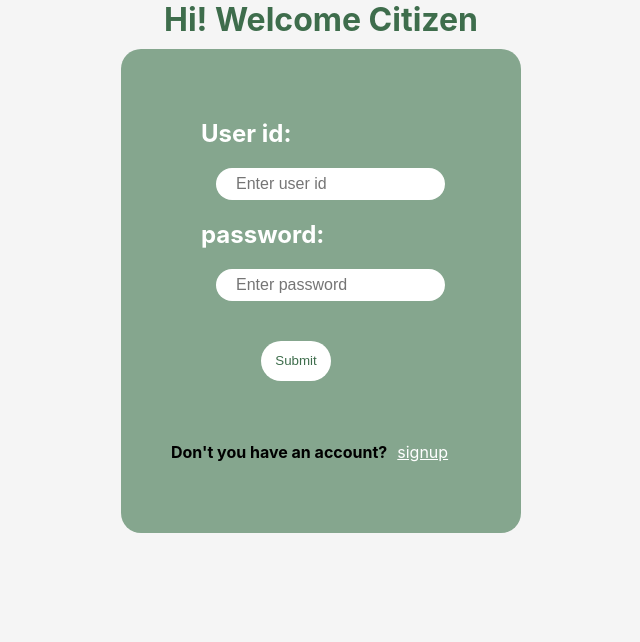
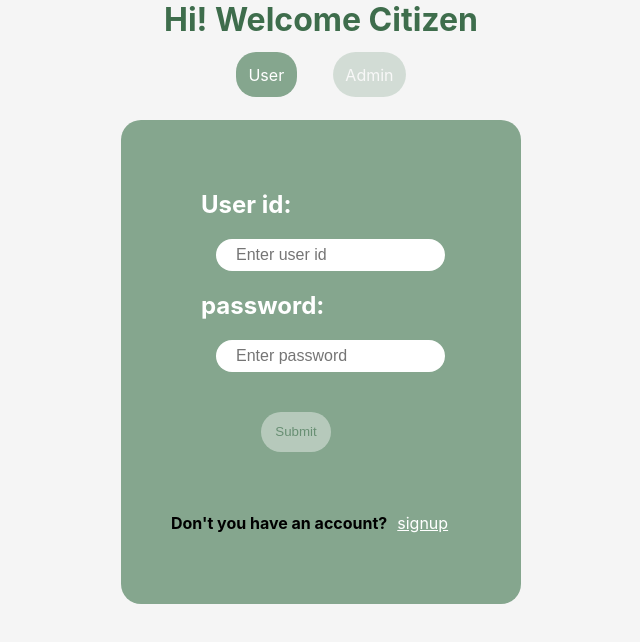
Before and after one commit to GrandWizard1102/Smart-Grievance-redressal-system, a React (Create React App) app: page / in a window 1280 px wide. Shown: the top 642 px of the page, without its empty margins (319-959 px from the left). Built offline with nearby package versions, Linux system fonts and the light colour scheme.

Commit message:
AdminUser

```diff
--- a/package.json
+++ b/package.json
@@ -11,6 +11,7 @@
     "@testing-library/jest-dom": "^6.6.4",
     "@testing-library/react": "^16.3.0",
     "@testing-library/user-event": "^13.5.0",
+    "formik": "^2.4.6",
     "react": "^19.1.1",
     "react-dom": "^19.1.1",
     "react-player": "^3.3.2",
--- a/src/App.css
+++ b/src/App.css
@@ -60,7 +60,7 @@
   display: flex;
   flex-direction: column;
   justify-content: space-between;
-  margin-top: 1%;
+  margin-top: 1.5%;
   margin-left: 2%;
   transition: all 0.3s ease;
 }
@@ -101,3 +101,19 @@
     transform: translateY(0);
   }
 }
+#toggle{
+  display: flex;
+  justify-content: center;
+  gap: 10px;
+}
+.admin,.user{
+  padding: 1%;
+  border-radius: 20px;
+  margin: 1%;
+}
+.admin.closed,.user.closed{
+   padding: 1%;
+   border-radius: 25px;
+   margin: 1%;
+   opacity: 30%;
+}
--- a/src/App.js
+++ b/src/App.js
@@ -28,6 +28,7 @@ function App() {
     const [scomp,setscomp]=useState(false);
     const [mycomp,setmycomp]=useState(false);
     const [analy,setanaly]=useState(false);
+    const [user,setuser]=useState(true);
 
       const liStyle={
           textAlign:"center",
@@ -55,7 +56,14 @@ function App() {
   <Header title="Welcome Citizen" />
 
     {login ?
-    <Login userdata={setuserid} loginset={setlogin}/>:
+    <>
+    <div id="toggle">
+      <label className={`user${user?"":" closed"}`} style={{backgroundColor:Color.primary,color:Color.secondary}} onClick={()=>{setuser(true)}}>User</label>
+      <label className={`admin${user?" closed":""}`} style={{backgroundColor:Color.primary,color:Color.secondary}} onClick={()=>{setuser(false)}}>Admin</label>
+    </div>
+    <Login userdata={setuserid} loginset={setlogin}/>
+    </>
+    :
     <>
     <nav id="topbar" style={{background:color.primary,maxWidth:"100vw",overflow:"auto"}}>
           <div className={`hamburger ${navi?"navi":""}`} onClick={()=>{setnavi(!navi)}}>
--- a/src/components/Login.js
+++ b/src/components/Login.js
@@ -26,7 +26,7 @@ function Login({ userdata ,loginset}){
             <h2>password:</h2>
             <input type="password" id="password" placeholder='Enter password'  onChange={(e)=>setpass(e.target.value)}/>
             <br/>
-            <button id="submit" style={{backgroundColor:Color.secondary,color: Color.white}}> Submit</button>
+            <button id="submit"  style={{backgroundColor:Color.secondary,color: Color.white,opacity:userid?1:0.4}}> Submit</button>
             <div style={{ display: "flex", alignItems: "center", gap: "10px" }}>
                  <h4 style={{color:Color.supreme}}>Don't you have an account?</h4>
                  <span className='sign' onClick={()=>{setsign(true)}} style={{color:Color.secondary}}>signup</span>
```
Also changed, not shown: 1 other file (tests, documents, lock files or other folders).
